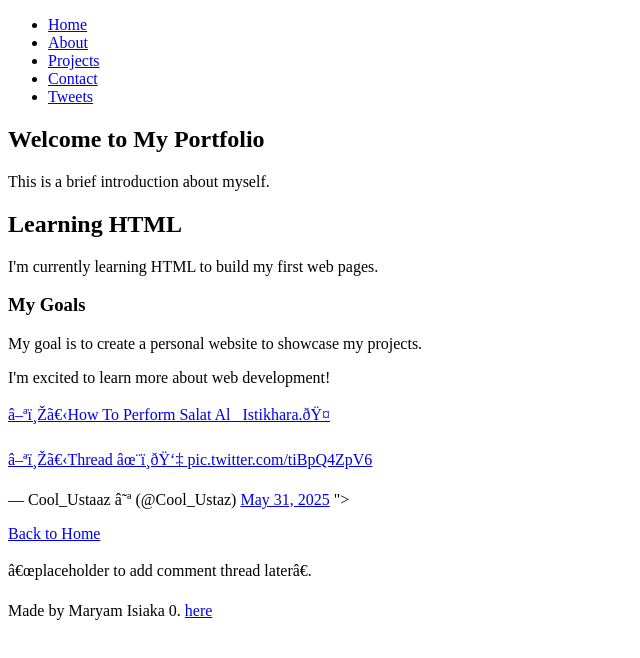
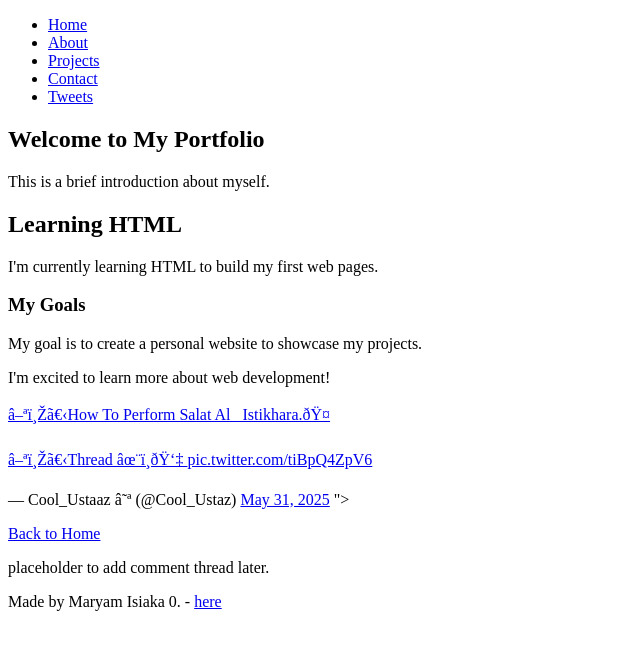
Before and after one commit to Isiakamaryam457/My_First_Portfolio, a plain HTML site: page html_basic/tweets.html in a window 1280 px wide. Shown: the whole page, without its empty margins (0-640 px from the left). Drawn offline with Linux system fonts and the light colour scheme.

Commit message:
i hope this works

```diff
--- a/html_basic/tweets.html
+++ b/html_basic/tweets.html
@@ -26,10 +26,10 @@
         <a href="<blockquote class="twitter-tweet"><p lang="tl" dir="ltr">▪︎》How To Perform Salat Al_ Istikhara.🤍<br><br>▪︎》Thread ✨️👇 <a href="https://t.co/tiBpQ4ZpV6">pic.twitter.com/tiBpQ4ZpV6</a></p>&mdash; Cool_Ustaaz ☪ (@Cool_Ustaz) <a href="https://twitter.com/Cool_Ustaz/status/1928850258169102716?ref_src=twsrc%5Etfw">May 31, 2025</a></blockquote> <script async src="https://platform.twitter.com/widgets.js" charset="utf-8"></script>"></a>
     <p><a href="index.html">Back to Home</a></p>
     </article>
-            <aside><p>“placeholder to add comment thread later”.</p></aside>
+            <aside><p>placeholder to add comment thread later.</p></aside>
         </main>
         <footer>
-            <p>Made by Maryam Isiaka 0. <a href="https://linkedin.com/in/maryam-onaiyi-isiaka" target="_blank">here</a></p>
+            <p>Made by Maryam Isiaka 0. - <a href="https://linkedin.com/in/maryam-onaiyi-isiaka" target="_blank">here</a></p>
         </footer>
     </body>
 </html>
```
Also changed, not shown: html_basic/index.html (+1 -1 lines).
